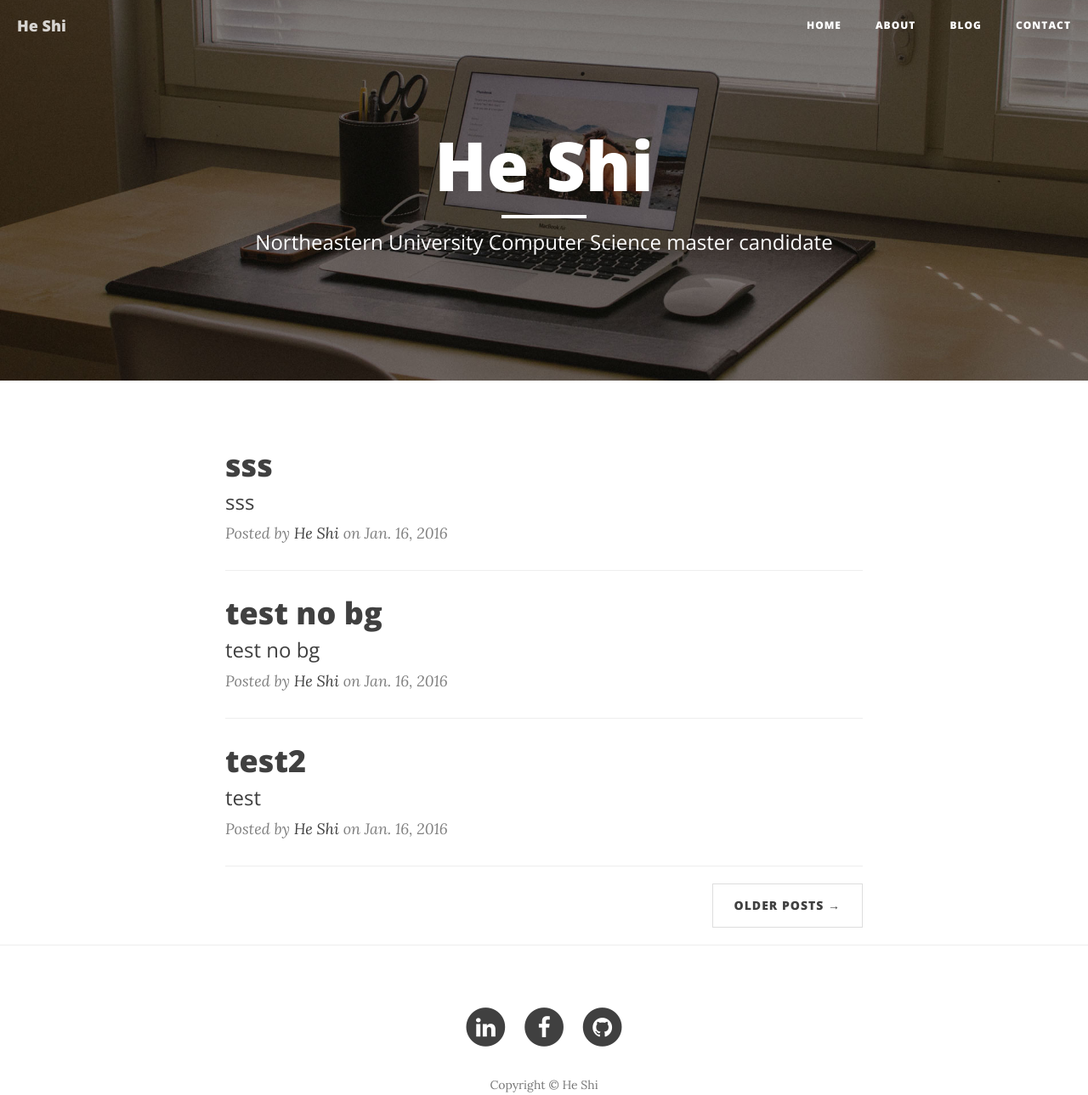
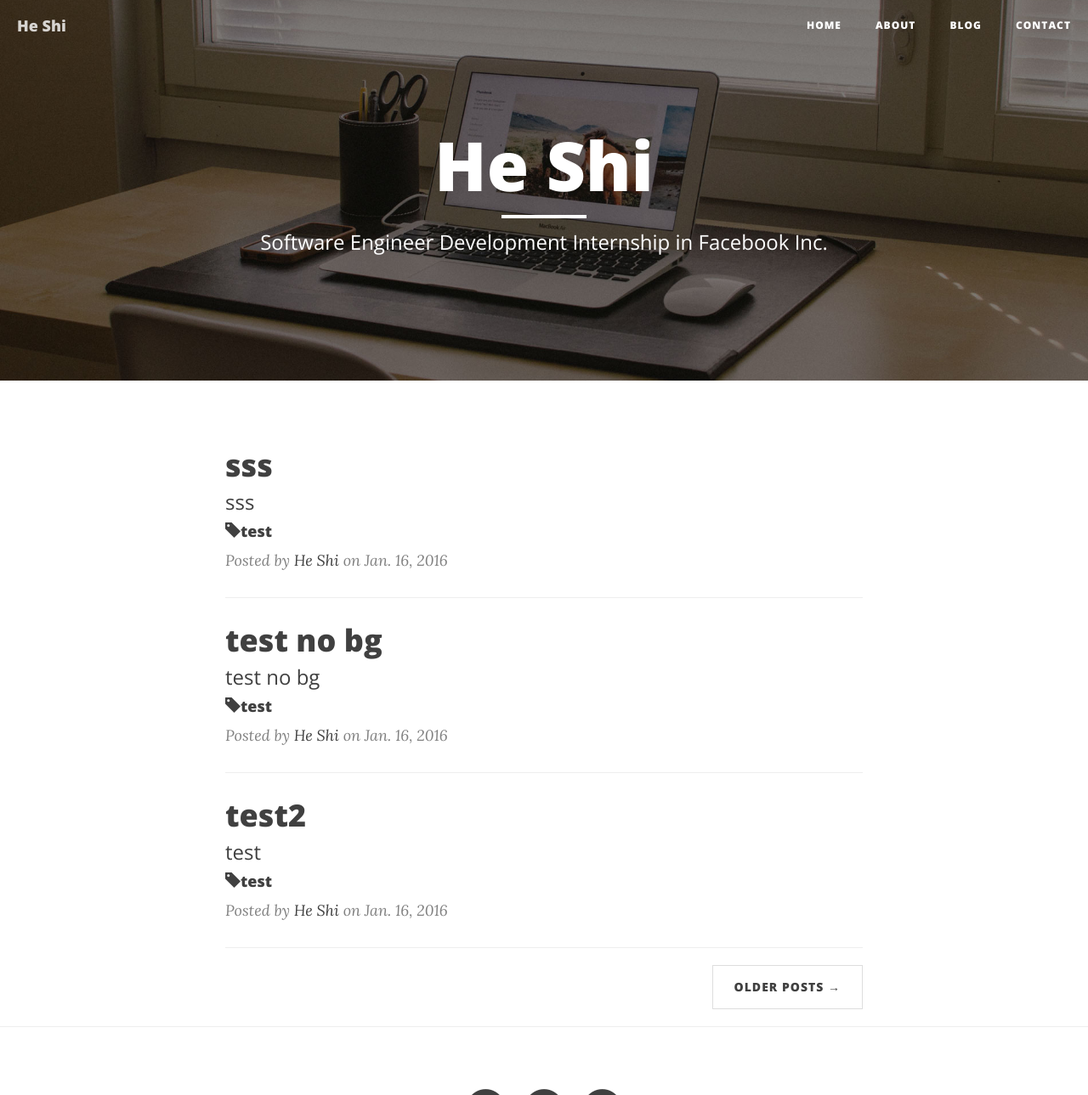
Before and after one commit to shihewhu/personal_website, a Django app: page / in a window 1280 px wide. Shown: the top 1289 px of the page at 85% size. Run offline with Django 3.2, Linux system fonts and the light colour scheme; data comes from the database, SQL or seed files in the repository; some libraries are stand-ins or nearby versions.

Commit message:
modify index.html

```diff
--- a/blog/templates/blog/index.html
+++ b/blog/templates/blog/index.html
@@ -13,7 +13,7 @@
                     <div class="site-heading">
                         <h1>He Shi</h1>
                         <hr class="small">
-                        <span class="subheading">Northeastern University Computer Science master candidate</span>
+                        <span class="subheading">{{ introduction.job_title }} in {{ introduction.job_company }}</span>
                     </div>
                 </div>
             </div>
@@ -34,6 +34,13 @@
                             {{  post.subtitle }}
                          </h3>
                      </a>
+                     <h4>
+                        {% for tag in post.tags.all %}
+                            <a href={{ tag.get_absolute_url }}>
+                            <span class="glyphicon glyphicon-tag"></span>{{ tag.tag }}
+                            </a>
+                        {% endfor %}
+                    </h4>
                      <p class="post-meta">Posted by <a href={% url 'blog.views.about' %}> He Shi </a> on {{ post.posted }} </p>
                  </div>
                  <hr>
--- a/blog/views.py
+++ b/blog/views.py
@@ -7,7 +7,9 @@ from blog.forms import ContactForm
 
 def index(request):
     post_sorted_by_date_top_4 = Post.objects.all().order_by('-posted')[:4]
-    return render(request, 'blog/index.html', {'post_list': post_sorted_by_date_top_4})
+    introduction = Introduction.objects.first()
+    return render(request, 'blog/index.html', {'post_list': post_sorted_by_date_top_4,
+                                               'introduction': introduction})
 
 
 def about(request):
```
Also changed, not shown: 1 other file.
